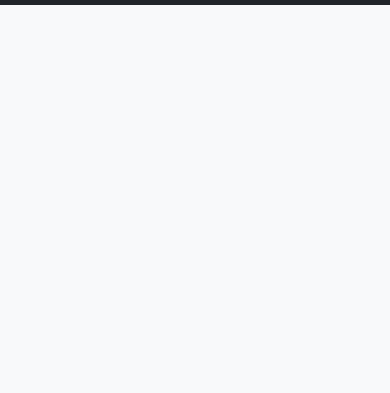
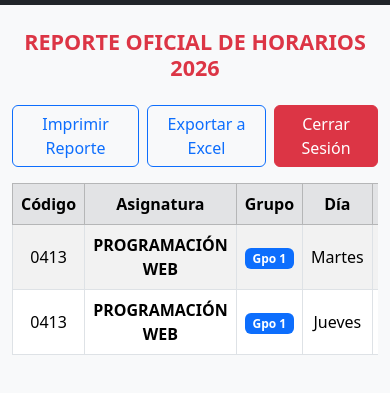
Before and after one commit to ashleyvasquez-web/Desafiobommstra5_Ash, a plain HTML site: page horario_legacy.html in a window 390 px wide. Shown: the part 53-446 px from the top of the page. Drawn offline with nearby package versions, Linux system fonts and the light colour scheme.

Commit message:
Botones y tablas responsivas

```diff
--- a/horario_legacy.html
+++ b/horario_legacy.html
@@ -27,3 +27,43 @@
 
 <!-- CONTENIDO -->
 <div class="container my-4">
+  <h4 class="text-danger text-center fw-bold mb-4">
+    REPORTE OFICIAL DE HORARIOS 2026
+  </h4>
+
+  <!-- BOTONES -->
+  <div class="d-flex justify-content-end gap-2 mb-3">
+    <button class="btn btn-outline-primary">Imprimir Reporte</button>
+    <button class="btn btn-outline-primary">Exportar a Excel</button>
+    <button class="btn btn-danger">Cerrar Sesión</button>
+  </div>
+  <!-- TABLA RESPONSIVA -->
+  <div class="table-responsive">
+    <table class="table table-striped table-hover table-bordered text-center align-middle">
+      <thead class="table-secondary">
+        <tr>
+          <th>Código</th>
+          <th>Asignatura</th>
+          <th>Grupo</th>
+          <th>Día</th>
+          <th>Horario</th>
+          <th>Aula</th>
+        </tr>
+      </thead>
+      <tbody>
+        <tr>
+          <td>0413</td>
+          <td class="fw-bold">PROGRAMACIÓN WEB</td>
+          <td><span class="badge bg-primary">Gpo 1</span></td>
+          <td>Martes</td>
+          <td>10:00 - 11:40</td>
+          <td><span class="badge bg-success">E201</span></td>
+        </tr>
+        <tr>
+          <td>0413</td>
+          <td class="fw-bold">PROGRAMACIÓN WEB</td>
+          <td><span class="badge bg-primary">Gpo 1</span></td>
+          <td>Jueves</td>
+          <td>15:00 - 16:40</td>
+          <td><span class="badge bg-success">E201</span></td>
+        </tr>
```
